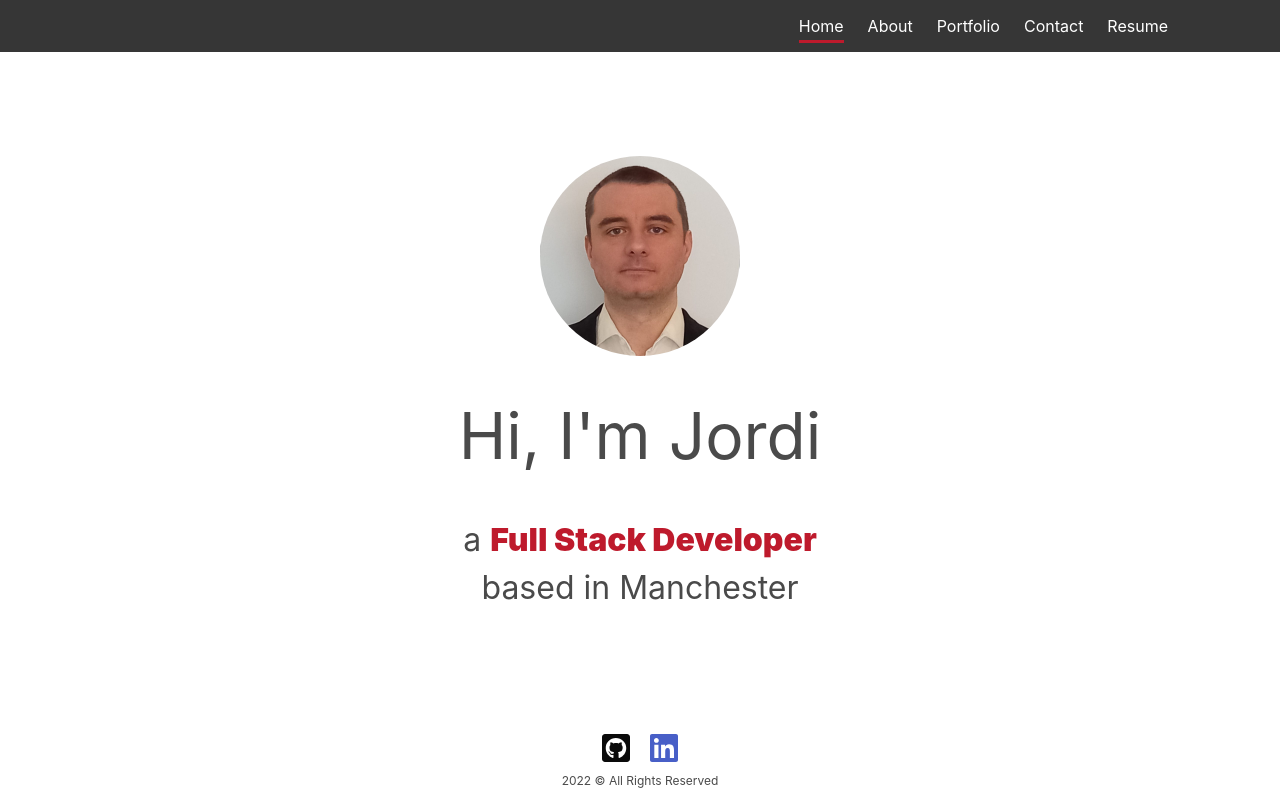
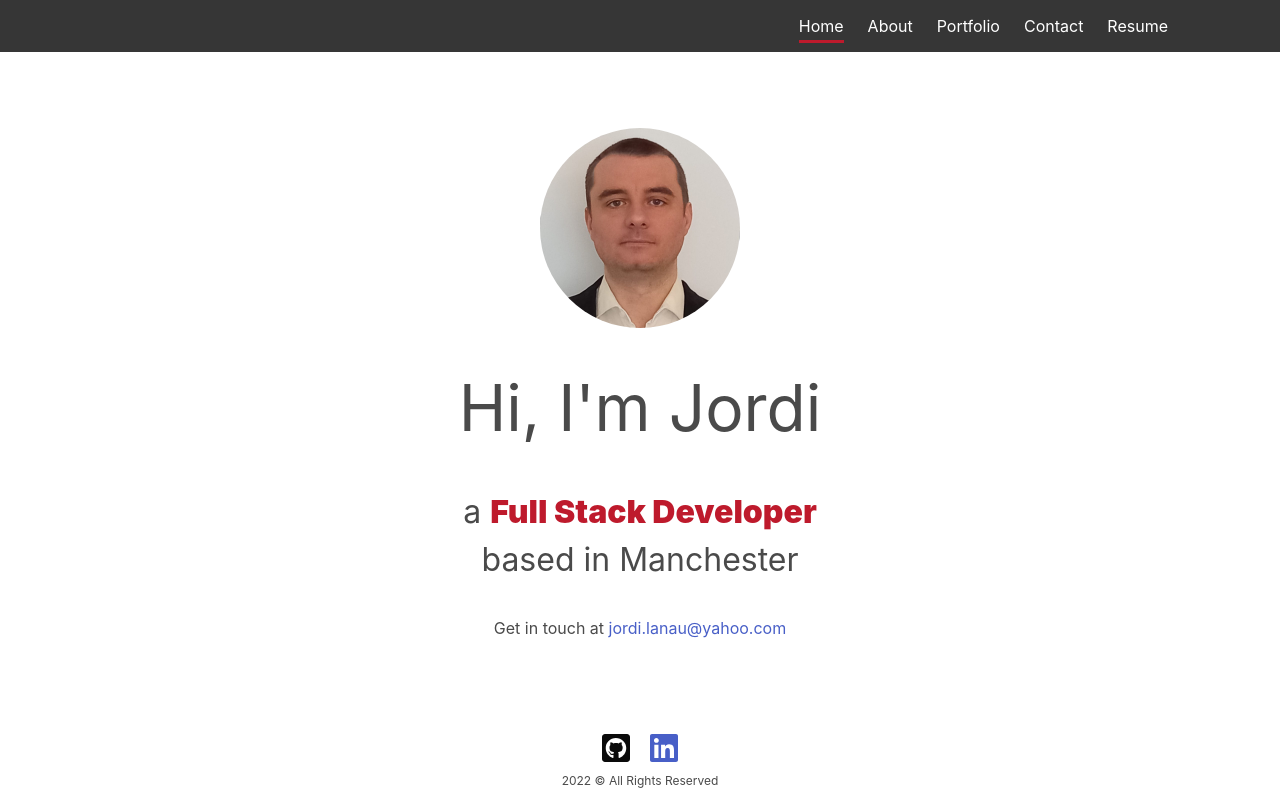
Before and after one commit to AidKool/react-portfolio, a React (Create React App) app in the folder client/: page / in a window 1280 px wide. Built offline with nearby package versions, Linux system fonts and the light colour scheme.

Commit message:
Add email to Home page

```diff
--- a/client/src/pages/Home/index.js
+++ b/client/src/pages/Home/index.js
@@ -14,6 +14,9 @@ function Home() {
         <br />
         based in Manchester
       </p>
+      <p>
+        Get in touch at <a href="mailto:jordi.lanau@yahoo.com">jordi.lanau@yahoo.com</a>
+      </p>
     </div>
   );
 }
```
